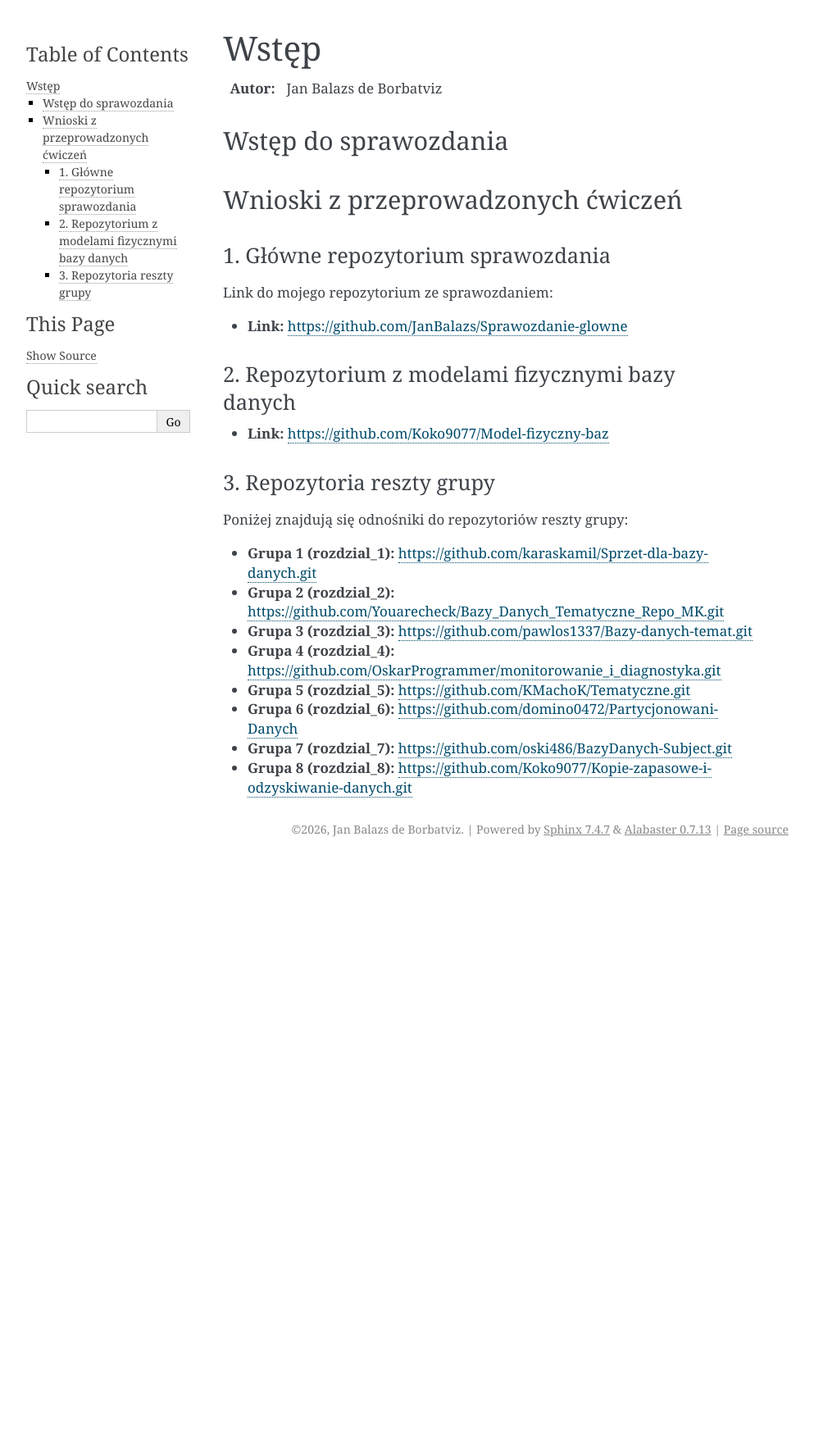
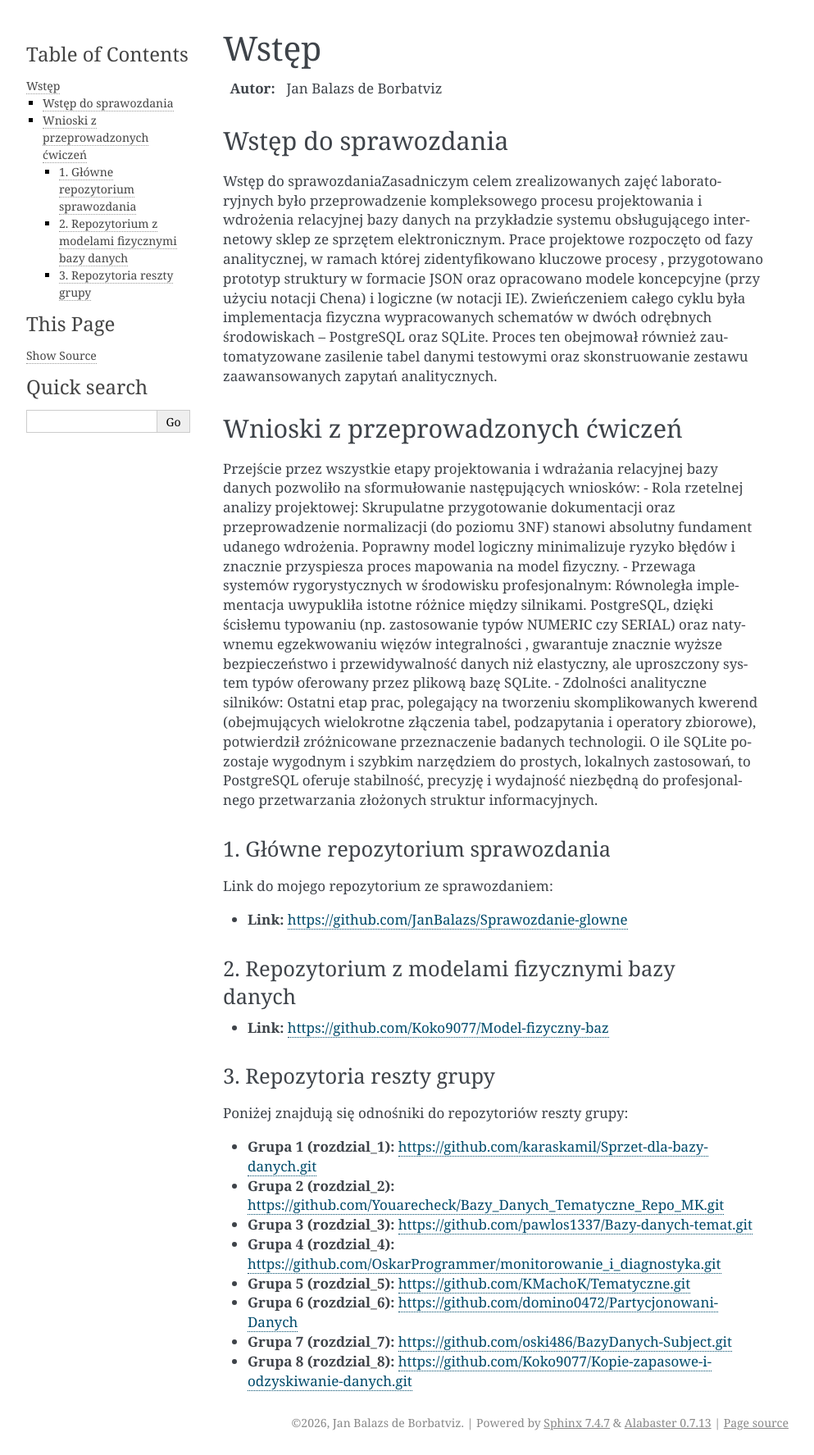
Before and after one commit to JanBalazs/Sprawozdanie-glowne, a Sphinx documentation site: the page built from source/rozdzial_1/index.rst, in a window 1280 px wide. Shown: the whole page at 82% size, without its empty margins (148-1141 px from the left). Built offline with Sphinx 7.4.7, drawn with Linux system fonts in a browser that asks for light colours; pages that are not in the unit, such as notebooks, are missing from menus; before the commit the page ends 1051 px from its top, so only the background shows below that.

Commit message:
Update index.rst

```diff
--- a/source/rozdzial_1/index.rst
+++ b/source/rozdzial_1/index.rst
@@ -8,8 +8,15 @@ Wstęp
 Wstęp do sprawozdania
 =====================
 
+Wstęp do sprawozdaniaZasadniczym celem zrealizowanych zajęć laboratoryjnych było przeprowadzenie kompleksowego procesu projektowania i wdrożenia relacyjnej bazy danych na przykładzie systemu obsługującego internetowy sklep ze sprzętem elektronicznym. Prace projektowe rozpoczęto od fazy analitycznej, w ramach której zidentyfikowano kluczowe procesy , przygotowano prototyp struktury w formacie JSON oraz opracowano modele koncepcyjne (przy użyciu notacji Chena) i logiczne (w notacji IE). Zwieńczeniem całego cyklu była implementacja fizyczna wypracowanych schematów w dwóch odrębnych środowiskach – PostgreSQL oraz SQLite. Proces ten obejmował również zautomatyzowane zasilenie tabel danymi testowymi oraz skonstruowanie zestawu zaawansowanych zapytań analitycznych.
+
 Wnioski z przeprowadzonych ćwiczeń
 ==================================
+
+Przejście przez wszystkie etapy projektowania i wdrażania relacyjnej bazy danych pozwoliło na sformułowanie następujących wniosków:
+- Rola rzetelnej analizy projektowej: Skrupulatne przygotowanie dokumentacji oraz przeprowadzenie normalizacji (do poziomu 3NF) stanowi absolutny fundament udanego wdrożenia. Poprawny model logiczny minimalizuje ryzyko błędów i znacznie przyspiesza proces mapowania na model fizyczny.
+- Przewaga systemów rygorystycznych w środowisku profesjonalnym: Równoległa implementacja uwypukliła istotne różnice między silnikami. PostgreSQL, dzięki ścisłemu typowaniu (np. zastosowanie typów NUMERIC czy SERIAL) oraz natywnemu egzekwowaniu więzów integralności , gwarantuje znacznie wyższe bezpieczeństwo i przewidywalność danych niż elastyczny, ale uproszczony system typów oferowany przez plikową bazę SQLite.
+- Zdolności analityczne silników: Ostatni etap prac, polegający na tworzeniu skomplikowanych kwerend (obejmujących wielokrotne złączenia tabel, podzapytania i operatory zbiorowe), potwierdził zróżnicowane przeznaczenie badanych technologii. O ile SQLite pozostaje wygodnym i szybkim narzędziem do prostych, lokalnych zastosowań, to PostgreSQL oferuje stabilność, precyzję i wydajność niezbędną do profesjonalnego przetwarzania złożonych struktur informacyjnych.
 
 1. Główne repozytorium sprawozdania
 ---------------------------------------------------------
```
